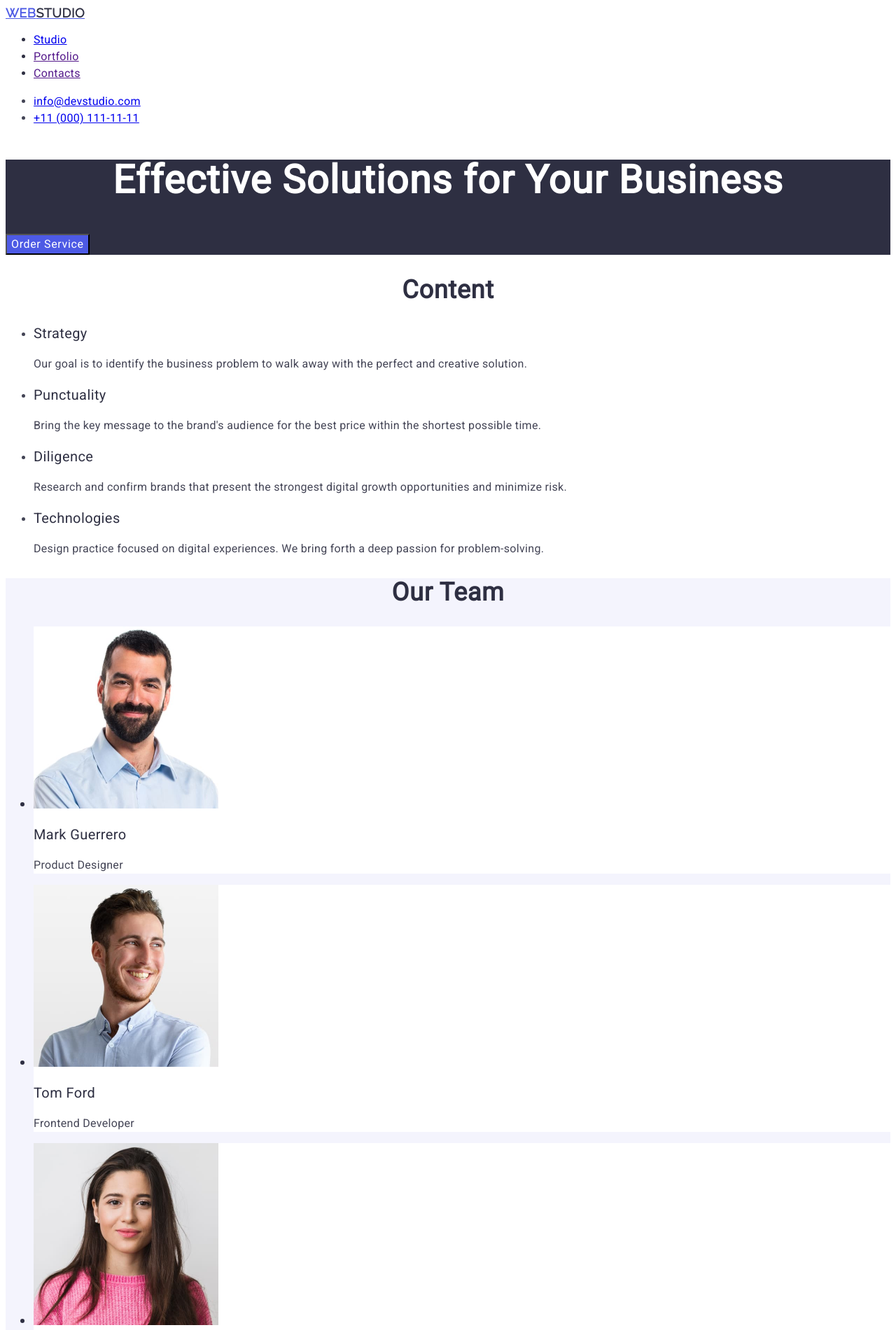
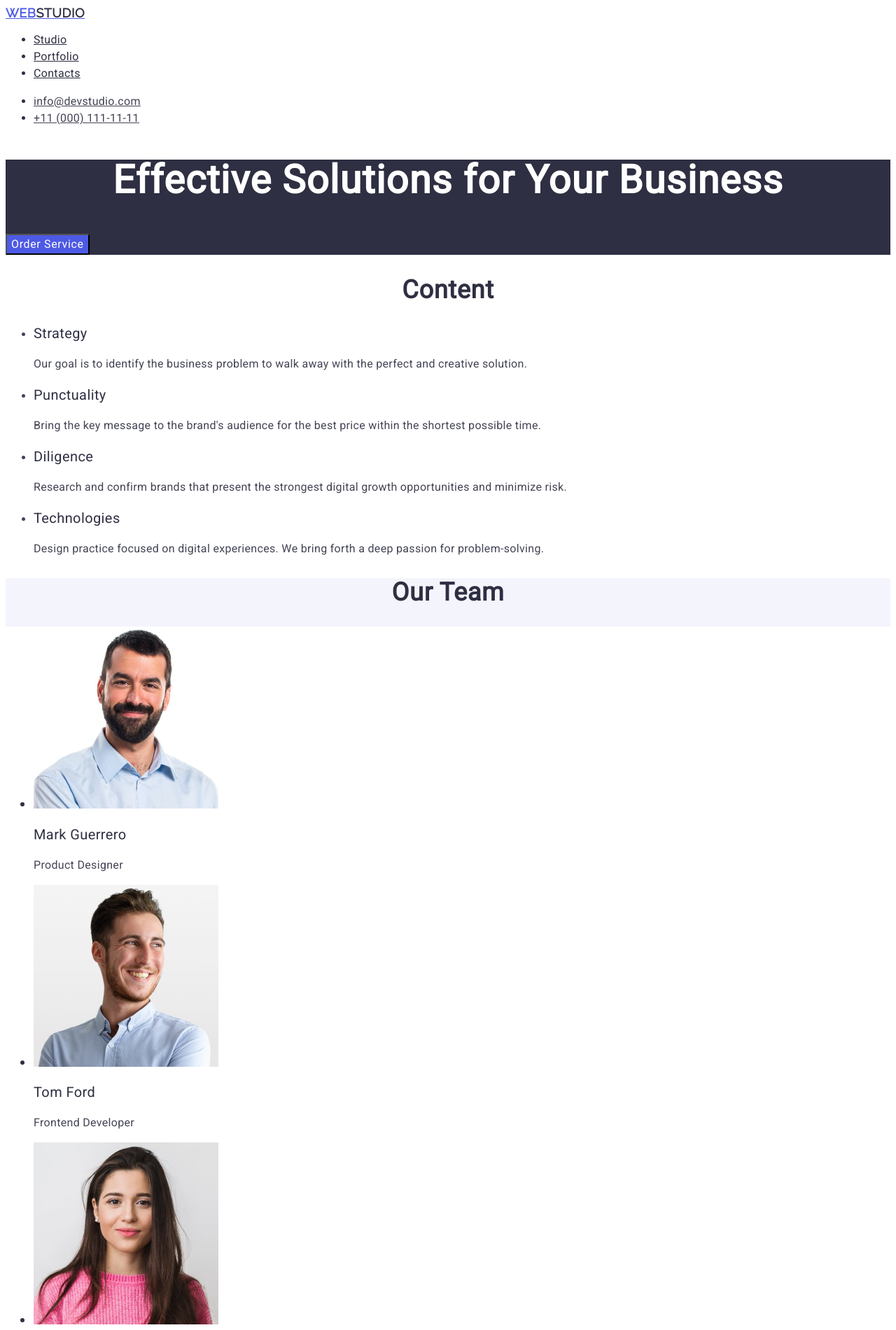
Before and after one commit to Seresun/goit-markup-hw-02, a plain HTML site: page index.html in a window 1280 px wide. Shown: the top 1900 px of the page at 70% size. Drawn offline with Linux system fonts and the light colour scheme.

Commit message:
заголовки лист

```diff
--- a/css/styles.css
+++ b/css/styles.css
@@ -24,19 +24,19 @@ body {
   text-transform: uppercase;
 }
 
-.list-info .info {
+.list-info {
   font-weight: 500;
   font-size: 16px;
   line-height: 1.5;
   letter-spacing: 0.02em;
-  color: #2e2f42;
+  color:#2E2F42;
 }
 .info {
   font-weight: 500;
   font-size: 16px;
   line-height: 1.5;
   letter-spacing: 0.02em;
-  color: #2e2f42;
+  color:#2E2F42;
 }
 .list-info:hover {
   color:#404bbf;
@@ -88,10 +88,6 @@ body {
   background-color:#404BBF;
 }
 
-.section-two {
-
-}
-
 .names {
   font-weight: 500;
   font-size: 20px;
@@ -119,7 +115,6 @@ body {
 .title-info {
 font-size:36px;
 line-height: 1.11;
-line-height: 1.11;
 font-weight:700;
 line-height:40px;
 letter-spacing:0.02em;
@@ -128,7 +123,8 @@ text-transform:capitalize;
 color: #2e2f42;
 }
 
-.list-headname .list-names {
+.list-headname {
+  line-height: 1.11;
   background-color: #FFFFFF;
 }
 
--- a/index.html
+++ b/index.html
@@ -24,8 +24,8 @@
       </nav>
       <address class="mail-info">
         <ul class="info">
-          <li class="mail-list-info"><a href="mailto:info@devstudio.com">info@devstudio.com</a></li>
-          <li class="mail-list-info"><a href="tel:+110001111111">+11 (000) 111-11-11</a></li>
+          <li><a class="mail-list-info" href="mailto:info@devstudio.com">info@devstudio.com</a></li>
+          <li><a class="mail-list-info" href="tel:+110001111111">+11 (000) 111-11-11</a></li>
         </ul>
       </address>
     </header>
@@ -74,19 +74,19 @@
         <h2 class="title-info">Our Team</h2>
 
         <ul class="list-headname">
-          <li class="list-names">
+          <li>
             <img src="./images/mark.jpg" alt="Mark" width="264" height="260" />
             <h3 class="names">Mark Guerrero</h3>
             <p class="work-position">Product Designer</p>
           </li>
 
-          <li class="list-names">
+          <li>
             <img src="./images/tom.jpg" alt="Tom" width="264" height="260" />
             <h3 class="names">Tom Ford</h3>
             <p class="work-position">Frontend Developer</p>
           </li>
 
-          <li class="list-names">
+          <li>
             <img
               src="./images/camila.jpg"
               alt="Camila"
@@ -97,7 +97,7 @@
             <p class="work-position">Marketing</p>
           </li>
 
-          <li class="list-names">
+          <li>
             <img
               src="./images/daniel.jpg"
               alt="Daniel"
@@ -112,7 +112,7 @@
 
       <section class="section_four">
         <h2 class="title-info">Our Portfolio</h2>
-        <ul>
+        <ul class="list-headname">
           <li>
             <img src="./images/banking.jpg" alt="Banking" width="360" height="260" />
             <h3 class="name-of-service">Banking App</h3>
```
